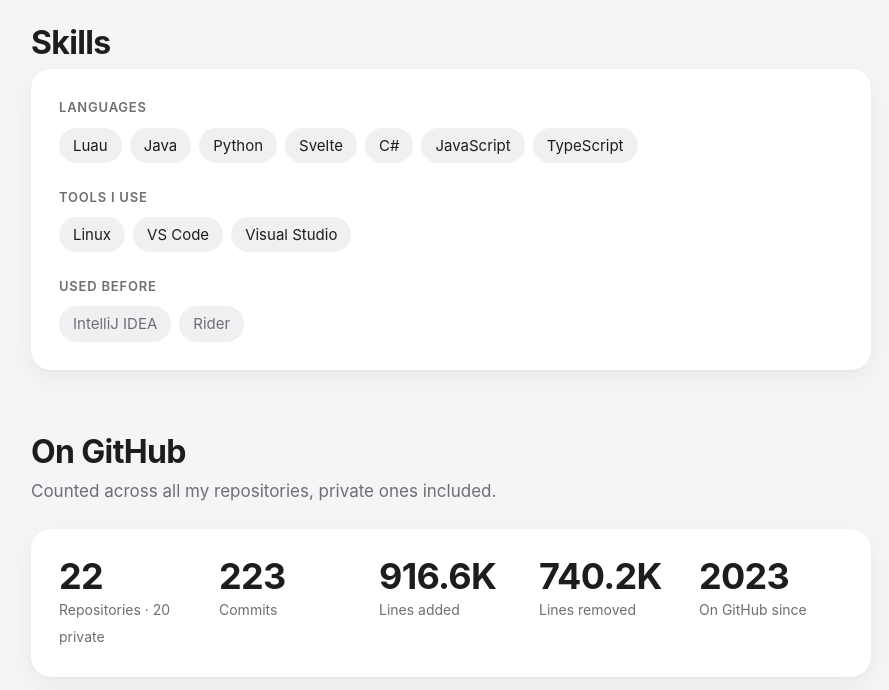
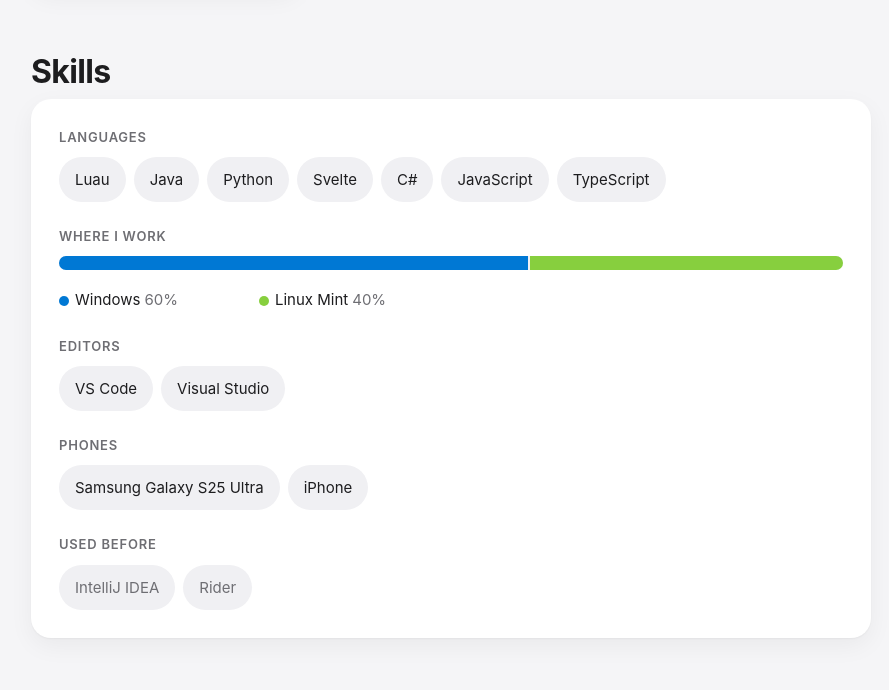
Before and after one commit to anelkoo/anelkoo.github.io, a plain HTML site: page index.html in a window 1280 px wide. Shown: the part 1400-2090 px from the top of the page, without its empty margins (189-1078 px from the left). Drawn offline with Linux system fonts and the light colour scheme; no server answers.

Commit message:
Add links, OS split and phones to the Skills section
Windows 60% and Linux Mint 40% as a bar, links on every tool,
a Phones group, and the About text updated to match.

Co-Authored-By: Claude Opus 5.5 <noreply@anthropic.com>

```diff
--- a/index.html
+++ b/index.html
@@ -46,7 +46,7 @@
 
     <section class="wrap section" id="about">
       <h2 data-i18n="about.title">About me</h2>
-      <p class="prose" data-i18n="about.text">I'm a student, and most of my free time goes into programming. I like trying new languages and tools, figuring out how things work, and turning ideas into small projects. I work mostly on Linux, in VS Code and Visual Studio.</p>
+      <p class="prose" data-i18n="about.text">I'm a student, and most of my free time goes into programming. I like trying new languages and tools, figuring out how things work, and turning ideas into small projects. I split my time between Windows and Linux Mint, about 60/40, and write code in VS Code and Visual Studio.</p>
     </section>
 
     <section class="wrap section" id="timeline">
@@ -65,13 +65,28 @@
       <div class="card">
         <h3 data-i18n="skills.languages">Languages</h3>
         <ul class="chips" id="skill-langs"></ul>
-        <h3 data-i18n="skills.tools">Tools I use</h3>
+        <h3 data-i18n="skills.os">Where I work</h3>
+        <div class="bar" role="img" data-i18n-label="skills.osBar" aria-label="Windows 60%, Linux Mint 40%">
+          <span style="width:60%;background:#0078d4"></span><span style="width:40%;background:#87cf3e"></span>
+        </div>
+        <ul class="legend">
+          <li><i class="dot" style="background:#0078d4"></i><a href="https://www.microsoft.com/windows" target="_blank" rel="noopener">Windows</a><em>60%</em></li>
+          <li><i class="dot" style="background:#87cf3e"></i><a href="https://linuxmint.com" target="_blank" rel="noopener">Linux Mint</a><em>40%</em></li>
+        </ul>
+        <h3 data-i18n="skills.tools">Editors</h3>
         <ul class="chips">
-          <li>Linux</li><li>VS Code</li><li>Visual Studio</li>
+          <li><a href="https://code.visualstudio.com" target="_blank" rel="noopener">VS Code</a></li>
+          <li><a href="https://visualstudio.microsoft.com" target="_blank" rel="noopener">Visual Studio</a></li>
+        </ul>
+        <h3 data-i18n="skills.devices">Phones</h3>
+        <ul class="chips">
+          <li><a href="https://www.samsung.com/galaxy-s25-ultra/" target="_blank" rel="noopener">Samsung Galaxy S25 Ultra</a></li>
+          <li><a href="https://www.apple.com/iphone/" target="_blank" rel="noopener">iPhone</a></li>
         </ul>
         <h3 data-i18n="skills.past">Used before</h3>
         <ul class="chips muted">
-          <li>IntelliJ IDEA</li><li>Rider</li>
+          <li><a href="https://www.jetbrains.com/idea/" target="_blank" rel="noopener">IntelliJ IDEA</a></li>
+          <li><a href="https://www.jetbrains.com/rider/" target="_blank" rel="noopener">Rider</a></li>
         </ul>
       </div>
     </section>
--- a/script.js
+++ b/script.js
@@ -6,10 +6,11 @@ const T = {
     'hero.lead': 'Student by day, programmer the rest of the time. I build things and put them on GitHub.',
     'hero.github': 'View my GitHub', 'hero.contact': 'Get in touch',
     'about.title': 'About me',
-    'about.text': "I'm a student, and most of my free time goes into programming. I like trying new languages and tools, figuring out how things work, and turning ideas into small projects. I work mostly on Linux, in VS Code and Visual Studio.",
+    'about.text': "I'm a student, and most of my free time goes into programming. I like trying new languages and tools, figuring out how things work, and turning ideas into small projects. I split my time between Windows and Linux Mint, about 60/40, and write code in VS Code and Visual Studio.",
     'projects.title': 'Projects', 'projects.sub': 'My public repositories, straight from GitHub.',
     'projects.empty': 'No public projects yet. More are on the way.', 'projects.nodesc': 'No description yet.',
-    'skills.title': 'Skills', 'skills.languages': 'Languages', 'skills.tools': 'Tools I use', 'skills.past': 'Used before',
+    'skills.title': 'Skills', 'skills.languages': 'Languages', 'skills.tools': 'Editors', 'skills.past': 'Used before',
+    'skills.os': 'Where I work', 'skills.osBar': 'Windows 60%, Linux Mint 40%', 'skills.devices': 'Phones',
     'github.title': 'On GitHub', 'github.sub': 'Counted across all my repositories, private ones included.',
     'github.repos': 'Repositories', 'github.private': 'private', 'github.commits': 'Commits', 'github.stars': 'Stars',
     'github.added': 'Lines added', 'github.deleted': 'Lines removed', 'github.since': 'On GitHub since', 'github.followers': 'Followers',
@@ -40,10 +41,11 @@ const T = {
     'hero.lead': 'Tagsüber Schüler, den Rest der Zeit Programmierer. Ich baue Dinge und stelle sie auf GitHub.',
     'hero.github': 'Mein GitHub', 'hero.contact': 'Kontakt aufnehmen',
     'about.title': 'Über mich',
-    'about.text': 'Ich bin Schüler und verbringe den Großteil meiner Freizeit mit Programmieren. Ich probiere gern neue Sprachen und Tools aus, finde heraus, wie Dinge funktionieren, und mache aus Ideen kleine Projekte. Meistens arbeite ich unter Linux, mit VS Code und Visual Studio.',
+    'about.text': 'Ich bin Schüler und verbringe den Großteil meiner Freizeit mit Programmieren. Ich probiere gern neue Sprachen und Tools aus, finde heraus, wie Dinge funktionieren, und mache aus Ideen kleine Projekte. Ich arbeite ungefähr zu 60 % unter Windows und zu 40 % unter Linux Mint und schreibe Code in VS Code und Visual Studio.',
     'projects.title': 'Projekte', 'projects.sub': 'Meine öffentlichen Repositories, direkt von GitHub.',
     'projects.empty': 'Noch keine öffentlichen Projekte. Es kommen bald welche.', 'projects.nodesc': 'Noch keine Beschreibung.',
-    'skills.title': 'Skills', 'skills.languages': 'Sprachen', 'skills.tools': 'Meine Tools', 'skills.past': 'Früher benutzt',
+    'skills.title': 'Skills', 'skills.languages': 'Sprachen', 'skills.tools': 'Editoren', 'skills.past': 'Früher benutzt',
+    'skills.os': 'Wo ich arbeite', 'skills.osBar': 'Windows 60 %, Linux Mint 40 %', 'skills.devices': 'Handys',
     'github.title': 'Auf GitHub', 'github.sub': 'Über alle meine Repositories gezählt, private eingeschlossen.',
     'github.repos': 'Repositories', 'github.private': 'privat', 'github.commits': 'Commits', 'github.stars': 'Sterne',
     'github.added': 'Zeilen hinzugefügt', 'github.deleted': 'Zeilen gelöscht', 'github.since': 'Auf GitHub seit', 'github.followers': 'Follower',
@@ -128,6 +130,7 @@ const mmss = (ms) => `${Math.floor(ms / 6e4)}:${String(Math.floor(ms / 1e3) % 60
 function render() {
   document.documentElement.lang = lang;
   document.querySelectorAll('[data-i18n]').forEach((n) => { n.textContent = t(n.dataset.i18n); });
+  document.querySelectorAll('[data-i18n-label]').forEach((n) => n.setAttribute('aria-label', t(n.dataset.i18nLabel)));
   document.querySelectorAll('[data-lang]').forEach((b) => b.setAttribute('aria-pressed', b.dataset.lang === lang));
   $('timeline-list').replaceChildren(...TIMELINE.map((e) => el('li', {}, el('b', {}, e.year), el('span', {}, e[lang]))));
   renderDiscord();
--- a/style.css
+++ b/style.css
@@ -111,7 +111,7 @@ h3:first-child, h3[hidden] + ul + h3 { margin-top: 0; }
 
 /* Chips */
 .chips { list-style: none; padding: 0; margin: 0; display: flex; flex-wrap: wrap; gap: 8px; }
-.chips li { background: var(--chip); border-radius: 999px; padding: 6px 14px; font-size: 15px; }
+.chips li { background: var(--chip); border-radius: 999px; padding: 11px 16px; font-size: 15px; }
 .chips.muted li { color: var(--text-2); }
 
 /* GitHub stats */
@@ -178,7 +178,11 @@ ol.rows li > *::before { counter-increment: n; content: counter(n); color: var(-
 .progress b { font-weight: 600; color: var(--text-2); font-size: 14px; }
 .progress li > i, .track { grid-column: 1 / -1; display: block; height: 8px; border-radius: 999px; background: var(--chip); overflow: hidden; }
 .progress li > i i, .track i { display: block; height: 100%; background: var(--accent); border-radius: 999px; }
-.chips a { color: inherit; }
+/* Linked chips: the link fills the chip so the whole pill is a 44px target */
+.chips li:has(> a) { padding: 0; }
+.chips a { display: block; padding: 11px 16px; border-radius: 999px; color: inherit; }
+.chips a:hover { text-decoration: none; background: var(--line); }
+.legend a { color: inherit; }
 
 /* Discord */
 .discord { display: grid; gap: 20px; }
```
